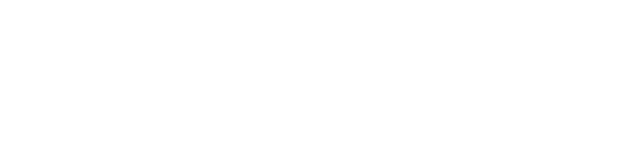
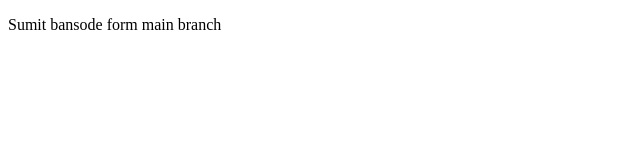
Before and after one commit to sumitbansode360/git_demo, a plain HTML site: page abcd.html in a window 1280 px wide. Shown: the whole page, without its empty margins (0-640 px from the left). Drawn offline with Linux system fonts and the light colour scheme.

Commit message:
contnet main

```diff
--- a/abcd.html
+++ b/abcd.html
@@ -6,6 +6,6 @@
     <title>Document</title>
 </head>
 <body>
-
+    <p>Sumit bansode form main branch</p>
 </body>
 </html>
```
